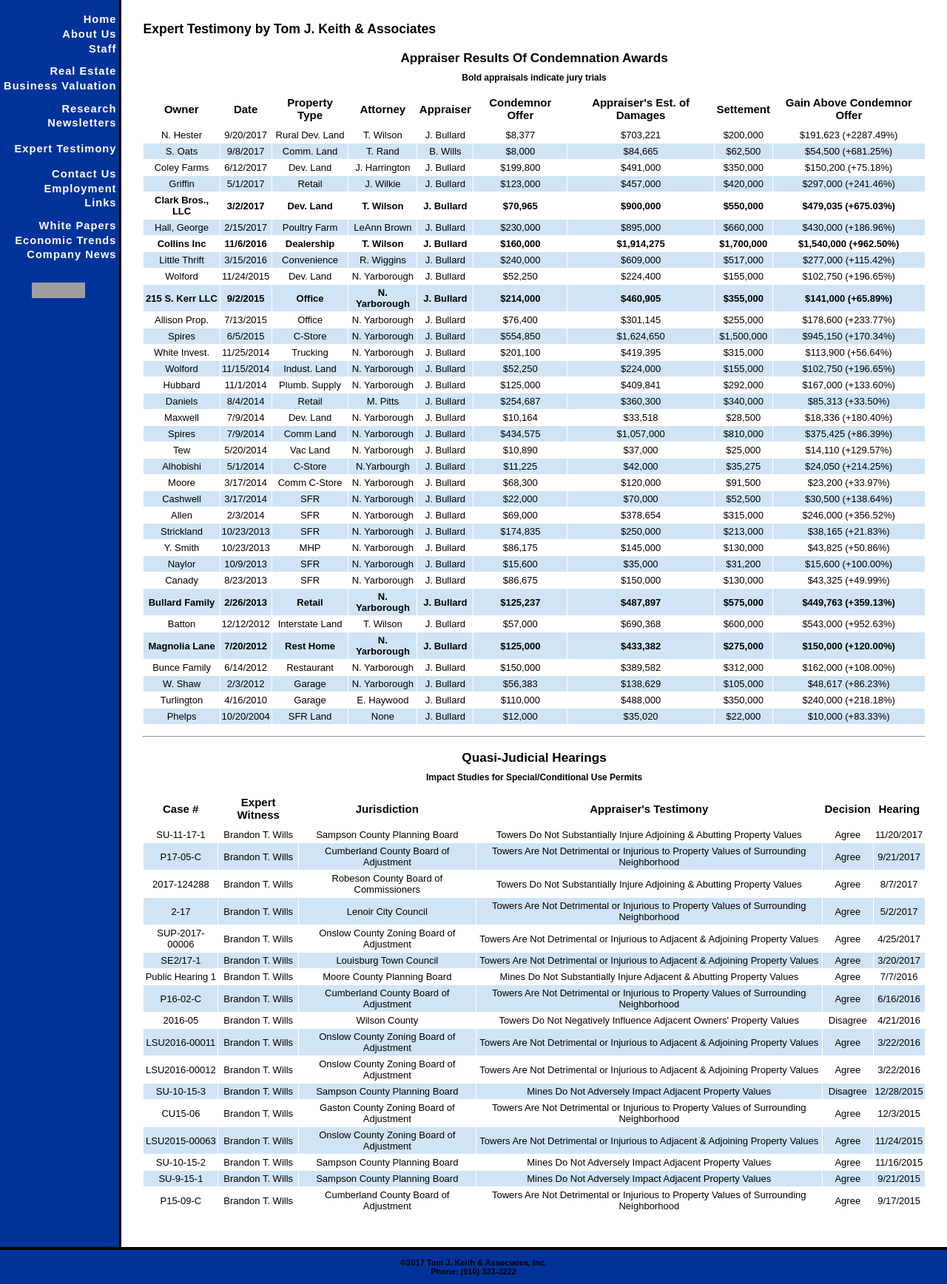
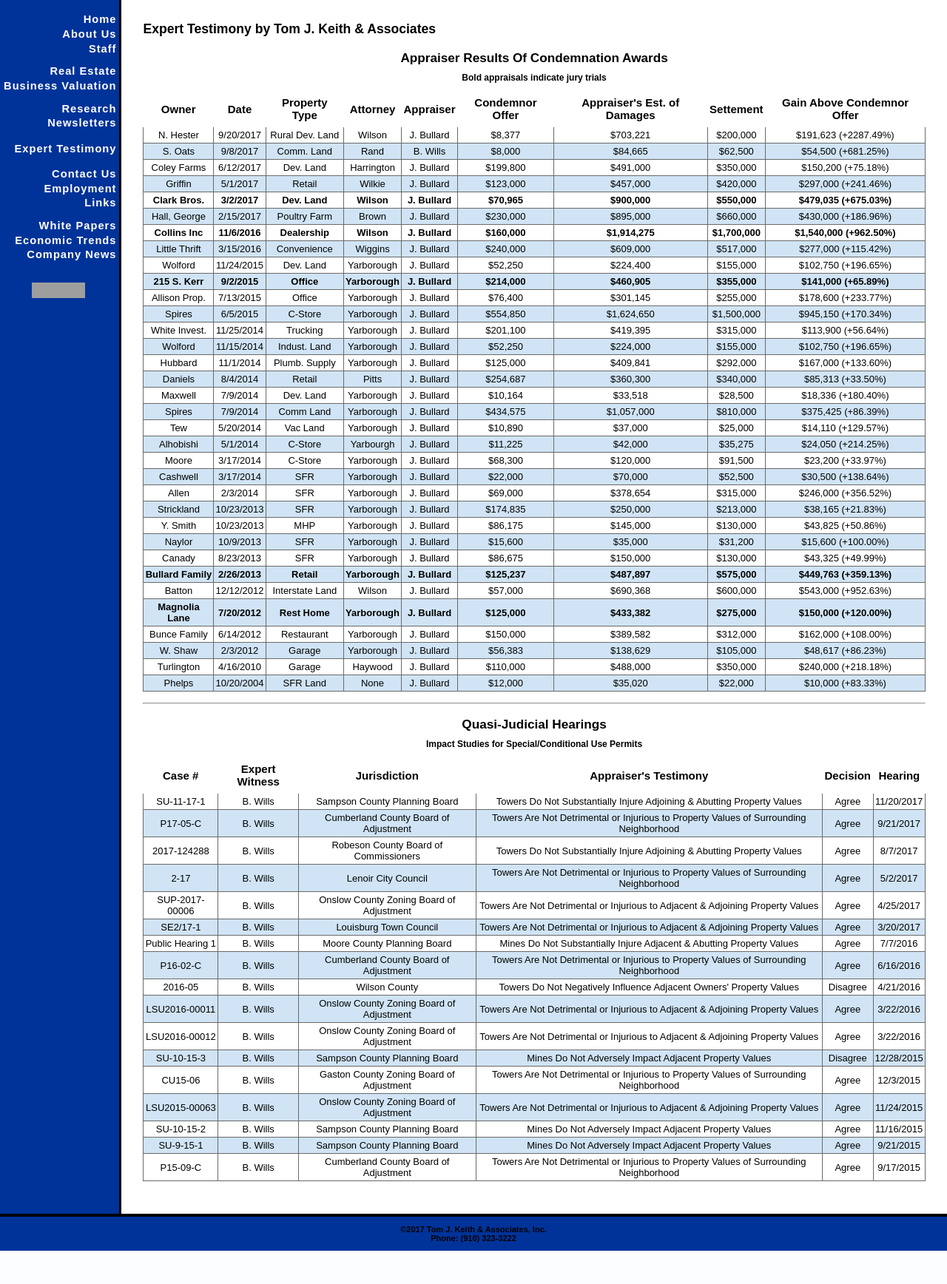
Before and after one commit to keitwb/keithvaluation, a Django app: template keithvaluation/templates/expert-testimony.html in a window 1280 px wide. Shown: the part 125-1861 px from the top of the page at 74% size. After the commit the page ends 1816 px from the top, so only its background shows below. Run offline with Django 3.2, Linux system fonts and the light colour scheme; the template is opened without the code that fills it, so the values that code supplies are empty; some libraries are stand-ins or nearby versions; grey boxes are pictures that could not be loaded.

Commit message:
Tweaking expert testimony tables
Adding Makefile for building images

```diff
--- a/keithvaluation/static/css/main.css
+++ b/keithvaluation/static/css/main.css
@@ -20,7 +20,7 @@ body {
   div.wrap {
     margin:auto;
     position:relative;
-    width:70%;
+    width:80%;
   }
 }
 
--- a/keithvaluation/templates/expert-testimony.html
+++ b/keithvaluation/templates/expert-testimony.html
@@ -7,6 +7,7 @@
       text-align: center;
       border-collapse: collapse;
       margin: 1em 0;
+      table-layout: fixed;
     }
     .contents table td, .contents table th {
       border: 1px solid #FFFFFF;
@@ -14,6 +15,7 @@
     }
     .contents table tbody td {
       font-size: 13px;
+      border: 1px solid #696969;
     }
     .contents table tr:nth-child(even) {
       background: #D0E4F5;
@@ -33,6 +35,7 @@
 
     tr.highlight {
       font-weight: bold;
+      font-size: 80%;
     }
 
     .contents h3 {
@@ -56,39 +59,39 @@
 <div class="subtitle"><strong>Bold</strong> appraisals indicate jury trials</div>
 <table>
 <thead><tr><th>Owner</th><th>Date</th><th>Property Type</th><th>Attorney</th><th>Appraiser</th><th>Condemnor Offer</th><th>Appraiser's Est. of Damages</th><th>Settement</th><th>Gain Above Condemnor Offer</th></tr></thead><tbody>
- <tr><td>N. Hester</td><td>9/20/2017</td><td>Rural Dev. Land</td><td>T. Wilson</td><td>J. Bullard</td><td>$8,377</td><td>$703,221</td><td>$200,000</td><td>$191,623 (+2287.49%)</td></tr>
- <tr><td>S. Oats</td><td>9/8/2017</td><td>Comm. Land</td><td>T. Rand</td><td>B. Wills</td><td>$8,000</td><td>$84,665</td><td>$62,500</td><td>$54,500 (+681.25%)</td></tr>
- <tr><td>Coley Farms</td><td>6/12/2017</td><td>Dev. Land</td><td>J. Harrington</td><td>J. Bullard</td><td>$199,800</td><td>$491,000</td><td>$350,000</td><td>$150,200 (+75.18%)</td></tr>
- <tr><td>Griffin</td><td>5/1/2017</td><td>Retail</td><td>J. Wilkie</td><td>J. Bullard</td><td>$123,000</td><td>$457,000</td><td>$420,000</td><td>$297,000 (+241.46%)</td></tr>
- <tr class="highlight"><td>Clark Bros., LLC</td><td>3/2/2017</td><td>Dev. Land</td><td>T. Wilson</td><td>J. Bullard</td><td>$70,965</td><td>$900,000</td><td>$550,000</td><td>$479,035 (+675.03%)</td></tr>
- <tr><td>Hall, George</td><td>2/15/2017</td><td>Poultry Farm</td><td>LeAnn Brown</td><td>J. Bullard</td><td>$230,000 </td><td>$895,000</td><td>$660,000</td><td>$430,000 (+186.96%)</td></tr>
- <tr class="highlight"><td>Collins Inc</td><td>11/6/2016</td><td>Dealership</td><td>T. Wilson</td><td>J. Bullard</td><td>$160,000 </td><td>$1,914,275</td><td>$1,700,000</td><td>$1,540,000 (+962.50%)</td></tr>
- <tr><td>Little Thrift</td><td>3/15/2016</td><td>Convenience</td><td>R. Wiggins</td><td>J. Bullard</td><td>$240,000</td><td>$609,000</td><td>$517,000</td><td>$277,000 (+115.42%)</td></tr>
- <tr><td>Wolford</td><td>11/24/2015</td><td>Dev. Land</td><td>N. Yarborough</td><td>J. Bullard</td><td>$52,250</td><td>$224,400</td><td>$155,000</td><td>$102,750 (+196.65%)</td></tr>
- <tr class="highlight"><td>215 S. Kerr LLC</td><td>9/2/2015</td><td>Office</td><td>N. Yarborough</td><td>J. Bullard</td><td>$214,000</td><td>$460,905</td><td>$355,000</td><td>$141,000 (+65.89%)</td></tr>
- <tr><td>Allison Prop.</td><td>7/13/2015</td><td>Office</td><td>N. Yarborough</td><td>J. Bullard</td><td>$76,400</td><td>$301,145</td><td>$255,000</td><td>$178,600 (+233.77%)</td></tr>
- <tr><td>Spires</td><td>6/5/2015</td><td>C-Store</td><td>N. Yarborough</td><td>J. Bullard</td><td>$554,850</td><td>$1,624,650</td><td>$1,500,000</td><td>$945,150 (+170.34%)</td></tr>
- <tr><td>White Invest.</td><td>11/25/2014</td><td>Trucking</td><td>N. Yarborough</td><td>J. Bullard</td><td>$201,100</td><td>$419,395</td><td>$315,000</td><td>$113,900 (+56.64%)</td></tr>
- <tr><td>Wolford</td><td>11/15/2014</td><td>Indust. Land</td><td>N. Yarborough</td><td>J. Bullard</td><td>$52,250</td><td>$224,000</td><td>$155,000</td><td>$102,750 (+196.65%)</td></tr>
- <tr><td>Hubbard</td><td>11/1/2014</td><td>Plumb. Supply</td><td>N. Yarborough</td><td>J. Bullard</td><td>$125,000</td><td>$409,841</td><td>$292,000</td><td>$167,000 (+133.60%)</td></tr>
- <tr><td>Daniels</td><td>8/4/2014</td><td>Retail</td><td>M. Pitts</td><td>J. Bullard</td><td>$254,687</td><td>$360,300</td><td>$340,000</td><td>$85,313 (+33.50%)</td></tr>
- <tr><td>Maxwell</td><td>7/9/2014</td><td>Dev. Land</td><td>N. Yarborough</td><td>J. Bullard</td><td>$10,164</td><td>$33,518</td><td>$28,500</td><td>$18,336 (+180.40%)</td></tr>
- <tr><td>Spires</td><td>7/9/2014</td><td>Comm Land</td><td>N. Yarborough</td><td>J. Bullard</td><td>$434,575</td><td>$1,057,000</td><td>$810,000</td><td>$375,425 (+86.39%)</td></tr>
- <tr><td>Tew</td><td>5/20/2014</td><td>Vac Land</td><td>N. Yarborough</td><td>J. Bullard</td><td>$10,890</td><td>$37,000</td><td>$25,000</td><td>$14,110 (+129.57%)</td></tr>
- <tr><td>Alhobishi</td><td>5/1/2014</td><td>C-Store</td><td>N.Yarbourgh</td><td>J. Bullard</td><td>$11,225</td><td>$42,000</td><td>$35,275</td><td>$24,050 (+214.25%)</td></tr>
- <tr><td>Moore</td><td>3/17/2014</td><td>Comm C-Store</td><td>N. Yarborough</td><td>J. Bullard</td><td>$68,300</td><td>$120,000</td><td>$91,500</td><td>$23,200 (+33.97%)</td></tr>
- <tr><td>Cashwell</td><td>3/17/2014</td><td>SFR</td><td>N. Yarborough</td><td>J. Bullard</td><td>$22,000</td><td>$70,000</td><td>$52,500</td><td>$30,500 (+138.64%)</td></tr>
- <tr><td>Allen</td><td>2/3/2014</td><td>SFR</td><td>N. Yarborough</td><td>J. Bullard</td><td>$69,000</td><td>$378,654</td><td>$315,000</td><td>$246,000 (+356.52%)</td></tr>
- <tr><td>Strickland</td><td>10/23/2013</td><td>SFR</td><td>N. Yarborough</td><td>J. Bullard</td><td>$174,835</td><td>$250,000</td><td>$213,000</td><td>$38,165 (+21.83%)</td></tr>
- <tr><td>Y. Smith</td><td>10/23/2013</td><td>MHP</td><td>N. Yarborough</td><td>J. Bullard</td><td>$86,175</td><td>$145,000</td><td>$130,000</td><td>$43,825 (+50.86%)</td></tr>
- <tr><td>Naylor</td><td>10/9/2013</td><td>SFR</td><td>N. Yarborough</td><td>J. Bullard</td><td>$15,600</td><td>$35,000</td><td>$31,200</td><td>$15,600 (+100.00%)</td></tr>
- <tr><td>Canady</td><td>8/23/2013</td><td>SFR</td><td>N. Yarborough</td><td>J. Bullard</td><td>$86,675</td><td>$150,000</td><td>$130,000</td><td>$43,325 (+49.99%)</td></tr>
- <tr class="highlight"><td>Bullard Family</td><td>2/26/2013</td><td>Retail</td><td>N. Yarborough</td><td>J. Bullard</td><td>$125,237</td><td>$487,897</td><td>$575,000</td><td>$449,763 (+359.13%)</td></tr>
- <tr><td>Batton</td><td>12/12/2012</td><td>Interstate Land</td><td>T. Wilson</td><td>J. Bullard</td><td>$57,000</td><td>$690,368</td><td>$600,000</td><td>$543,000 (+952.63%)</td></tr>
- <tr class="highlight"><td>Magnolia Lane</td><td>7/20/2012</td><td>Rest Home</td><td>N. Yarborough</td><td>J. Bullard</td><td>$125,000</td><td>$433,382</td><td>$275,000</td><td>$150,000 (+120.00%)</td></tr>
- <tr><td>Bunce Family</td><td>6/14/2012</td><td>Restaurant</td><td>N. Yarborough</td><td>J. Bullard</td><td>$150,000</td><td>$389,582</td><td>$312,000</td><td>$162,000 (+108.00%)</td></tr>
- <tr><td>W. Shaw</td><td>2/3/2012</td><td>Garage</td><td>N. Yarborough</td><td>J. Bullard</td><td>$56,383</td><td>$138,629</td><td>$105,000</td><td>$48,617 (+86.23%)</td></tr>
- <tr><td>Turlington</td><td>4/16/2010</td><td>Garage</td><td>E. Haywood</td><td>J. Bullard</td><td>$110,000</td><td>$488,000</td><td>$350,000</td><td>$240,000 (+218.18%)</td></tr>
+ <tr><td>N. Hester</td><td>9/20/2017</td><td>Rural Dev. Land</td><td>Wilson</td><td>J. Bullard</td><td>$8,377</td><td>$703,221</td><td>$200,000</td><td>$191,623 (+2287.49%)</td></tr>
+ <tr><td>S. Oats</td><td>9/8/2017</td><td>Comm. Land</td><td>Rand</td><td>B. Wills</td><td>$8,000</td><td>$84,665</td><td>$62,500</td><td>$54,500 (+681.25%)</td></tr>
+ <tr><td>Coley Farms</td><td>6/12/2017</td><td>Dev. Land</td><td>Harrington</td><td>J. Bullard</td><td>$199,800</td><td>$491,000</td><td>$350,000</td><td>$150,200 (+75.18%)</td></tr>
+ <tr><td>Griffin</td><td>5/1/2017</td><td>Retail</td><td>Wilkie</td><td>J. Bullard</td><td>$123,000</td><td>$457,000</td><td>$420,000</td><td>$297,000 (+241.46%)</td></tr>
+ <tr class="highlight"><td>Clark Bros.</td><td>3/2/2017</td><td>Dev. Land</td><td>Wilson</td><td>J. Bullard</td><td>$70,965</td><td>$900,000</td><td>$550,000</td><td>$479,035 (+675.03%)</td></tr>
+ <tr><td>Hall, George</td><td>2/15/2017</td><td>Poultry Farm</td><td>Brown</td><td>J. Bullard</td><td>$230,000 </td><td>$895,000</td><td>$660,000</td><td>$430,000 (+186.96%)</td></tr>
+ <tr class="highlight"><td>Collins Inc</td><td>11/6/2016</td><td>Dealership</td><td>Wilson</td><td>J. Bullard</td><td>$160,000 </td><td>$1,914,275</td><td>$1,700,000</td><td>$1,540,000 (+962.50%)</td></tr>
+ <tr><td>Little Thrift</td><td>3/15/2016</td><td>Convenience</td><td>Wiggins</td><td>J. Bullard</td><td>$240,000</td><td>$609,000</td><td>$517,000</td><td>$277,000 (+115.42%)</td></tr>
+ <tr><td>Wolford</td><td>11/24/2015</td><td>Dev. Land</td><td>Yarborough</td><td>J. Bullard</td><td>$52,250</td><td>$224,400</td><td>$155,000</td><td>$102,750 (+196.65%)</td></tr>
+ <tr class="highlight"><td>215 S. Kerr</td><td>9/2/2015</td><td>Office</td><td>Yarborough</td><td>J. Bullard</td><td>$214,000</td><td>$460,905</td><td>$355,000</td><td>$141,000 (+65.89%)</td></tr>
+ <tr><td>Allison Prop.</td><td>7/13/2015</td><td>Office</td><td>Yarborough</td><td>J. Bullard</td><td>$76,400</td><td>$301,145</td><td>$255,000</td><td>$178,600 (+233.77%)</td></tr>
+ <tr><td>Spires</td><td>6/5/2015</td><td>C-Store</td><td>Yarborough</td><td>J. Bullard</td><td>$554,850</td><td>$1,624,650</td><td>$1,500,000</td><td>$945,150 (+170.34%)</td></tr>
+ <tr><td>White Invest.</td><td>11/25/2014</td><td>Trucking</td><td>Yarborough</td><td>J. Bullard</td><td>$201,100</td><td>$419,395</td><td>$315,000</td><td>$113,900 (+56.64%)</td></tr>
+ <tr><td>Wolford</td><td>11/15/2014</td><td>Indust. Land</td><td>Yarborough</td><td>J. Bullard</td><td>$52,250</td><td>$224,000</td><td>$155,000</td><td>$102,750 (+196.65%)</td></tr>
+ <tr><td>Hubbard</td><td>11/1/2014</td><td>Plumb. Supply</td><td>Yarborough</td><td>J. Bullard</td><td>$125,000</td><td>$409,841</td><td>$292,000</td><td>$167,000 (+133.60%)</td></tr>
+ <tr><td>Daniels</td><td>8/4/2014</td><td>Retail</td><td>Pitts</td><td>J. Bullard</td><td>$254,687</td><td>$360,300</td><td>$340,000</td><td>$85,313 (+33.50%)</td></tr>
+ <tr><td>Maxwell</td><td>7/9/2014</td><td>Dev. Land</td><td>Yarborough</td><td>J. Bullard</td><td>$10,164</td><td>$33,518</td><td>$28,500</td><td>$18,336 (+180.40%)</td></tr>
+ <tr><td>Spires</td><td>7/9/2014</td><td>Comm Land</td><td>Yarborough</td><td>J. Bullard</td><td>$434,575</td><td>$1,057,000</td><td>$810,000</td><td>$375,425 (+86.39%)</td></tr>
+ <tr><td>Tew</td><td>5/20/2014</td><td>Vac Land</td><td>Yarborough</td><td>J. Bullard</td><td>$10,890</td><td>$37,000</td><td>$25,000</td><td>$14,110 (+129.57%)</td></tr>
+ <tr><td>Alhobishi</td><td>5/1/2014</td><td>C-Store</td><td>Yarbourgh</td><td>J. Bullard</td><td>$11,225</td><td>$42,000</td><td>$35,275</td><td>$24,050 (+214.25%)</td></tr>
+ <tr><td>Moore</td><td>3/17/2014</td><td>C-Store</td><td>Yarborough</td><td>J. Bullard</td><td>$68,300</td><td>$120,000</td><td>$91,500</td><td>$23,200 (+33.97%)</td></tr>
+ <tr><td>Cashwell</td><td>3/17/2014</td><td>SFR</td><td>Yarborough</td><td>J. Bullard</td><td>$22,000</td><td>$70,000</td><td>$52,500</td><td>$30,500 (+138.64%)</td></tr>
+ <tr><td>Allen</td><td>2/3/2014</td><td>SFR</td><td>Yarborough</td><td>J. Bullard</td><td>$69,000</td><td>$378,654</td><td>$315,000</td><td>$246,000 (+356.52%)</td></tr>
+ <tr><td>Strickland</td><td>10/23/2013</td><td>SFR</td><td>Yarborough</td><td>J. Bullard</td><td>$174,835</td><td>$250,000</td><td>$213,000</td><td>$38,165 (+21.83%)</td></tr>
+ <tr><td>Y. Smith</td><td>10/23/2013</td><td>MHP</td><td>Yarborough</td><td>J. Bullard</td><td>$86,175</td><td>$145,000</td><td>$130,000</td><td>$43,825 (+50.86%)</td></tr>
+ <tr><td>Naylor</td><td>10/9/2013</td><td>SFR</td><td>Yarborough</td><td>J. Bullard</td><td>$15,600</td><td>$35,000</td><td>$31,200</td><td>$15,600 (+100.00%)</td></tr>
+ <tr><td>Canady</td><td>8/23/2013</td><td>SFR</td><td>Yarborough</td><td>J. Bullard</td><td>$86,675</td><td>$150,000</td><td>$130,000</td><td>$43,325 (+49.99%)</td></tr>
+ <tr class="highlight"><td>Bullard Family</td><td>2/26/2013</td><td>Retail</td><td>Yarborough</td><td>J. Bullard</td><td>$125,237</td><td>$487,897</td><td>$575,000</td><td>$449,763 (+359.13%)</td></tr>
+ <tr><td>Batton</td><td>12/12/2012</td><td>Interstate Land</td><td>Wilson</td><td>J. Bullard</td><td>$57,000</td><td>$690,368</td><td>$600,000</td><td>$543,000 (+952.63%)</td></tr>
+ <tr class="highlight"><td>Magnolia Lane</td><td>7/20/2012</td><td>Rest Home</td><td>Yarborough</td><td>J. Bullard</td><td>$125,000</td><td>$433,382</td><td>$275,000</td><td>$150,000 (+120.00%)</td></tr>
+ <tr><td>Bunce Family</td><td>6/14/2012</td><td>Restaurant</td><td>Yarborough</td><td>J. Bullard</td><td>$150,000</td><td>$389,582</td><td>$312,000</td><td>$162,000 (+108.00%)</td></tr>
+ <tr><td>W. Shaw</td><td>2/3/2012</td><td>Garage</td><td>Yarborough</td><td>J. Bullard</td><td>$56,383</td><td>$138,629</td><td>$105,000</td><td>$48,617 (+86.23%)</td></tr>
+ <tr><td>Turlington</td><td>4/16/2010</td><td>Garage</td><td>Haywood</td><td>J. Bullard</td><td>$110,000</td><td>$488,000</td><td>$350,000</td><td>$240,000 (+218.18%)</td></tr>
  <tr><td>Phelps</td><td>10/20/2004</td><td>SFR Land</td><td>None</td><td>J. Bullard</td><td>$12,000</td><td>$35,020</td><td>$22,000</td><td>$10,000 (+83.33%)</td></tr>
 </tbody></table>
 <hr>
@@ -99,23 +102,23 @@
 <thead>
  <tr><th>Case #</th><th>Expert Witness</th><th>Jurisdiction</th><th>Appraiser's Testimony</th><th>Decision</th><th>Hearing</th></tr>
 </thead>
- <tr><td>SU-11-17-1</td><td>Brandon T. Wills</td><td>Sampson County Planning Board</td><td>Towers Do Not Substantially Injure Adjoining & Abutting Property Values</td><td>Agree</td><td>11/20/2017</td></tr>
- <tr><td>P17-05-C</td><td>Brandon T. Wills</td><td>Cumberland County Board of Adjustment</td><td>Towers Are Not Detrimental or Injurious to Property Values of Surrounding Neighborhood</td><td>Agree</td><td>9/21/2017</td></tr>
- <tr><td>2017-124288</td><td>Brandon T. Wills</td><td>Robeson County Board of Commissioners</td><td>Towers Do Not Substantially Injure Adjoining & Abutting Property Values</td><td>Agree</td><td>8/7/2017</td></tr>
- <tr><td>2-17</td><td>Brandon T. Wills</td><td>Lenoir City Council</td><td>Towers Are Not Detrimental or Injurious to Property Values of Surrounding Neighborhood</td><td>Agree</td><td>5/2/2017</td></tr>
- <tr><td>SUP-2017-00006</td><td>Brandon T. Wills</td><td>Onslow County Zoning Board of Adjustment</td><td>Towers Are Not Detrimental or Injurious to Adjacent & Adjoining Property Values</td><td>Agree</td><td>4/25/2017</td></tr>
- <tr><td>SE2/17-1</td><td>Brandon T. Wills</td><td>Louisburg Town Council</td><td>Towers Are Not Detrimental or Injurious to Adjacent & Adjoining Property Values</td><td>Agree</td><td>3/20/2017</td></tr>
- <tr><td>Public Hearing 1</td><td>Brandon T. Wills</td><td>Moore County Planning Board</td><td>Mines Do Not Substantially Injure Adjacent & Abutting Property Values</td><td>Agree</td><td>7/7/2016</td></tr>
- <tr><td>P16-02-C</td><td>Brandon T. Wills</td><td>Cumberland County Board of Adjustment</td><td>Towers Are Not Detrimental or Injurious to Property Values of Surrounding Neighborhood</td><td>Agree</td><td>6/16/2016</td></tr>
- <tr><td>2016-05</td><td>Brandon T. Wills</td><td>Wilson County</td><td>Towers Do Not Negatively Influence Adjacent Owners' Property Values</td><td>Disagree</td><td>4/21/2016</td></tr>
- <tr><td>LSU2016-00011</td><td>Brandon T. Wills</td><td>Onslow County Zoning Board of Adjustment</td><td>Towers Are Not Detrimental or Injurious to Adjacent & Adjoining Property Values</td><td>Agree</td><td>3/22/2016</td></tr>
- <tr><td>LSU2016-00012</td><td>Brandon T. Wills</td><td>Onslow County Zoning Board of Adjustment</td><td>Towers Are Not Detrimental or Injurious to Adjacent & Adjoining Property Values</td><td>Agree</td><td>3/22/2016</td></tr>
- <tr><td>SU-10-15-3</td><td>Brandon T. Wills</td><td>Sampson County Planning Board</td><td>Mines Do Not Adversely Impact Adjacent Property Values</td><td>Disagree</td><td>12/28/2015</td></tr>
- <tr><td>CU15-06</td><td>Brandon T. Wills</td><td>Gaston County Zoning Board of Adjustment</td><td>Towers Are Not Detrimental or Injurious to Property Values of Surrounding Neighborhood</td><td>Agree</td><td>12/3/2015</td></tr>
- <tr><td>LSU2015-00063</td><td>Brandon T. Wills</td><td>Onslow County Zoning Board of Adjustment</td><td>Towers Are Not Detrimental or Injurious to Adjacent & Adjoining Property Values</td><td>Agree</td><td>11/24/2015</td></tr>
- <tr><td>SU-10-15-2</td><td>Brandon T. Wills</td><td>Sampson County Planning Board</td><td>Mines Do Not Adversely Impact Adjacent Property Values</td><td>Agree</td><td>11/16/2015</td></tr>
- <tr><td>SU-9-15-1</td><td>Brandon T. Wills</td><td>Sampson County Planning Board</td><td>Mines Do Not Adversely Impact Adjacent Property Values</td><td>Agree</td><td>9/21/2015</td></tr>
- <tr><td>P15-09-C</td><td>Brandon T. Wills</td><td>Cumberland County Board of Adjustment</td><td>Towers Are Not Detrimental or Injurious to Property Values of Surrounding Neighborhood</td><td>Agree</td><td>9/17/2015</td></tr>
+ <tr><td>SU-11-17-1</td><td>B. Wills</td><td>Sampson County Planning Board</td><td>Towers Do Not Substantially Injure Adjoining & Abutting Property Values</td><td>Agree</td><td>11/20/2017</td></tr>
+ <tr><td>P17-05-C</td><td>B. Wills</td><td>Cumberland County Board of Adjustment</td><td>Towers Are Not Detrimental or Injurious to Property Values of Surrounding Neighborhood</td><td>Agree</td><td>9/21/2017</td></tr>
+ <tr><td>2017-124288</td><td>B. Wills</td><td>Robeson County Board of Commissioners</td><td>Towers Do Not Substantially Injure Adjoining & Abutting Property Values</td><td>Agree</td><td>8/7/2017</td></tr>
+ <tr><td>2-17</td><td>B. Wills</td><td>Lenoir City Council</td><td>Towers Are Not Detrimental or Injurious to Property Values of Surrounding Neighborhood</td><td>Agree</td><td>5/2/2017</td></tr>
+ <tr><td>SUP-2017-00006</td><td>B. Wills</td><td>Onslow County Zoning Board of Adjustment</td><td>Towers Are Not Detrimental or Injurious to Adjacent & Adjoining Property Values</td><td>Agree</td><td>4/25/2017</td></tr>
+ <tr><td>SE2/17-1</td><td>B. Wills</td><td>Louisburg Town Council</td><td>Towers Are Not Detrimental or Injurious to Adjacent & Adjoining Property Values</td><td>Agree</td><td>3/20/2017</td></tr>
+ <tr><td>Public Hearing 1</td><td>B. Wills</td><td>Moore County Planning Board</td><td>Mines Do Not Substantially Injure Adjacent & Abutting Property Values</td><td>Agree</td><td>7/7/2016</td></tr>
+ <tr><td>P16-02-C</td><td>B. Wills</td><td>Cumberland County Board of Adjustment</td><td>Towers Are Not Detrimental or Injurious to Property Values of Surrounding Neighborhood</td><td>Agree</td><td>6/16/2016</td></tr>
+ <tr><td>2016-05</td><td>B. Wills</td><td>Wilson County</td><td>Towers Do Not Negatively Influence Adjacent Owners' Property Values</td><td>Disagree</td><td>4/21/2016</td></tr>
+ <tr><td>LSU2016-00011</td><td>B. Wills</td><td>Onslow County Zoning Board of Adjustment</td><td>Towers Are Not Detrimental or Injurious to Adjacent & Adjoining Property Values</td><td>Agree</td><td>3/22/2016</td></tr>
+ <tr><td>LSU2016-00012</td><td>B. Wills</td><td>Onslow County Zoning Board of Adjustment</td><td>Towers Are Not Detrimental or Injurious to Adjacent & Adjoining Property Values</td><td>Agree</td><td>3/22/2016</td></tr>
+ <tr><td>SU-10-15-3</td><td>B. Wills</td><td>Sampson County Planning Board</td><td>Mines Do Not Adversely Impact Adjacent Property Values</td><td>Disagree</td><td>12/28/2015</td></tr>
+ <tr><td>CU15-06</td><td>B. Wills</td><td>Gaston County Zoning Board of Adjustment</td><td>Towers Are Not Detrimental or Injurious to Property Values of Surrounding Neighborhood</td><td>Agree</td><td>12/3/2015</td></tr>
+ <tr><td>LSU2015-00063</td><td>B. Wills</td><td>Onslow County Zoning Board of Adjustment</td><td>Towers Are Not Detrimental or Injurious to Adjacent & Adjoining Property Values</td><td>Agree</td><td>11/24/2015</td></tr>
+ <tr><td>SU-10-15-2</td><td>B. Wills</td><td>Sampson County Planning Board</td><td>Mines Do Not Adversely Impact Adjacent Property Values</td><td>Agree</td><td>11/16/2015</td></tr>
+ <tr><td>SU-9-15-1</td><td>B. Wills</td><td>Sampson County Planning Board</td><td>Mines Do Not Adversely Impact Adjacent Property Values</td><td>Agree</td><td>9/21/2015</td></tr>
+ <tr><td>P15-09-C</td><td>B. Wills</td><td>Cumberland County Board of Adjustment</td><td>Towers Are Not Detrimental or Injurious to Property Values of Surrounding Neighborhood</td><td>Agree</td><td>9/17/2015</td></tr>
 </tbody></table>
 
 {% endblock %}
```
Also changed, not shown: 1 other file.
